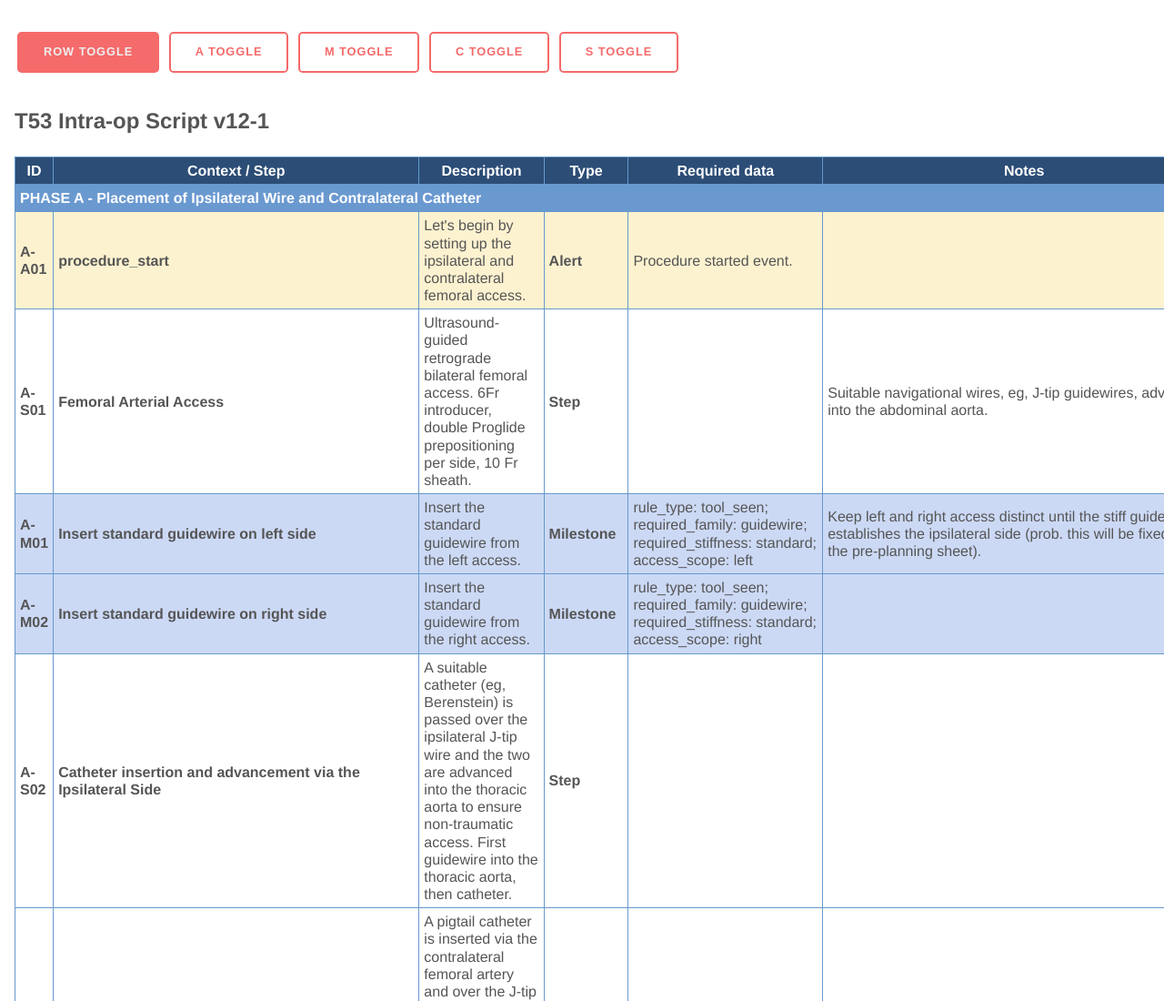
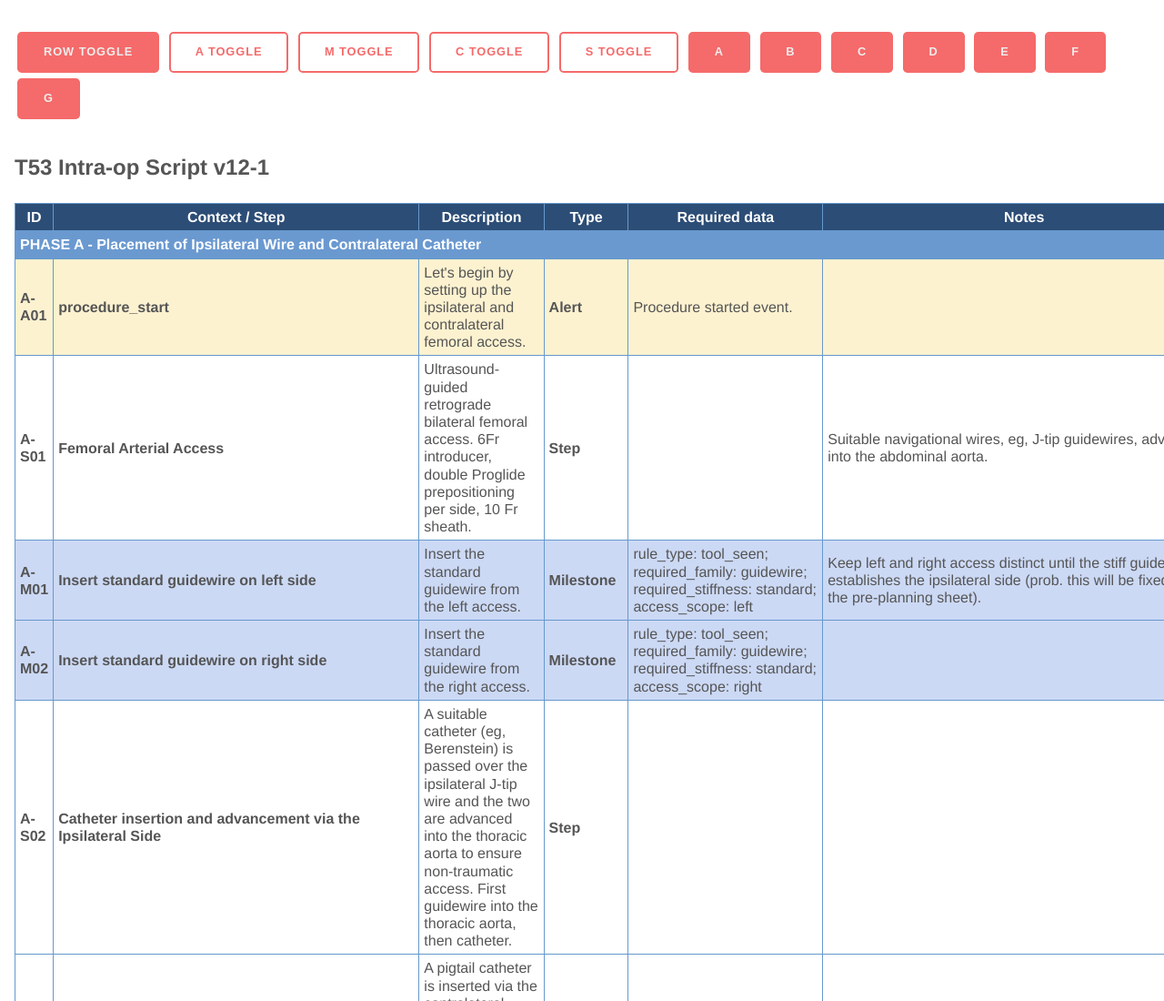
Before and after one commit to beninform/test-web-page, a website: page docs/intraop/index.html in a window 1280 px wide. Shown: the top 1100 px of the page at 91% size. Drawn offline with Linux system fonts and the light colour scheme.

Commit message:
Added phase toggle buttons
The index.html file has seven new button elements added for the phase toggles.

The set-up-table.js file has new if statements from row 70 detecting the initial letter of each row ID value (the phase letter) and updating the row class. Some comments also added. And some redundant const declarations removed (the html already has onClick values.

The .gitignore and server.js files updated.

```diff
--- a/docs/intraop/index.html
+++ b/docs/intraop/index.html
@@ -10,6 +10,13 @@
     <button id='toggleM' onclick="toggleM">M toggle</button>
     <button id='toggleC' onclick="toggleC">C toggle</button>
     <button id='toggleS' onclick="toggleS">S toggle</button>
+    <button class='primary' id='togglePhA' onclick="togglePhA">A</button>
+    <button class='primary' id='togglePhB' onclick="togglePhB">B</button>
+    <button class='primary' id='togglePhC' onclick="togglePhC">C</button>
+    <button class='primary' id='togglePhD' onclick="togglePhD">D</button>
+    <button class='primary' id='togglePhE' onclick="togglePhE">E</button>
+    <button class='primary' id='togglePhF' onclick="togglePhF">F</button>
+    <button class='primary' id='togglePhG' onclick="togglePhG">G</button>
     <meta name="viewport" content="width=device-width, initial-scale=1">
 
   </head>
--- a/docs/intraop/js/set-up-table.js
+++ b/docs/intraop/js/set-up-table.js
@@ -10,6 +10,7 @@ fetch(datafile)
     })
     .then(data => {
 
+    	// create the table
 		const tableContainer = document.querySelector('#table-container');
 		const table = document.createElement('table');
         const thead = document.createElement('thead');
@@ -34,6 +35,7 @@ fetch(datafile)
 
         const rows = data.tables[0].rows;
 
+        // populate the table rows
         rows.forEach(row => {
             var rowEl = document.createElement('tr');
             var rowTypeIsNormal = true;
@@ -41,8 +43,9 @@ fetch(datafile)
             	var cellText = row[col_head];
             	const td = document.createElement('td');
 
-            	// IF it is the first cell of a row
+            	// IF it is the first cell of a row, set the row class based on the initial content
             	if ((cellText) && (i==0)) {
+	            	var cellLeft1 = cellText.slice(0, 1);
 	            	var cellLeft6 = cellText.slice(0, 6);
 	            	var cellLeft9 = cellText.slice(0, 9);
 	            	var cellText2 = cellText.slice(2, 3);
@@ -63,6 +66,21 @@ fetch(datafile)
 	            	}
 	            	if (cellLeft9=='REPEAT SA') {
 		            	rowEl.classList.add('yellow');
+	            	}
+	            	if        (cellLeft1=='A') {
+	            		rowEl.classList.add('phase-a');
+	            	} else if (cellLeft1=='B') {
+	            		rowEl.classList.add('phase-b');
+	            	} else if (cellLeft1=='C') {
+	            		rowEl.classList.add('phase-c');
+	            	} else if (cellLeft1=='D') {
+	            		rowEl.classList.add('phase-d');
+	            	} else if (cellLeft1=='E') {
+	            		rowEl.classList.add('phase-e');
+	            	} else if (cellLeft1=='F') {
+	            		rowEl.classList.add('phase-f');
+	            	} else if (cellLeft1=='G') {
+	            		rowEl.classList.add('phase-g');
 	            	}
 
 	            	td.setAttribute('style', 'font-weight:bold');
@@ -106,16 +124,14 @@ fetch(datafile)
         });
     })
     .then(x => {
-		const toggleButton = document.getElementById('toggleRows');
-		const toggleA = document.getElementById('toggleA');
-		const toggleM = document.getElementById('toggleM');
+    	// Set up the first and second column width changes for toggling
 
 		const thead = document.getElementsByTagName('thead')[0];
 		const contextHead = thead.getElementsByTagName('th')[1]
 		const descrHead = thead.getElementsByTagName('th')[2]
 
 		const cellContents = document.querySelectorAll('.detail-text');
-		toggleButton.addEventListener('click', () => {
+		toggleRows.addEventListener('click', () => {
 			contextHead.classList.toggle('wide-context');
 			descrHead.classList.toggle('slim-descr');
 			cellContents.forEach(cell => {
@@ -124,7 +140,7 @@ fetch(datafile)
 		})
 
 		const rowsA = document.querySelectorAll('.alert');
-		const rowsY = document.querySelectorAll('.yellow');
+		const rowsY = document.querySelectorAll('.yellow');  // lumps all yellow full-width rows in with alerts for toggling
 		toggleA.addEventListener('click', () => {
 			rowsY.forEach(row => row.classList.toggle('hide'))
 			rowsA.forEach(row => {
@@ -153,6 +169,59 @@ fetch(datafile)
 			})
 		})
 
+		const rowsPhA = document.querySelectorAll('.phase-a');
+		togglePhA.addEventListener('click', () => {
+			rowsY.forEach(row => row.classList.toggle('hide'))  // first yellow full-width row lumped into phase A
+			rowsPhA.forEach(row => {
+				row.classList.toggle('hide');
+			})
+		})
+		const rowsPhB = document.querySelectorAll('.phase-b');
+		togglePhB.addEventListener('click', () => {
+			rowsPhB.forEach(row => {
+				row.classList.toggle('hide');
+			})
+		})
+
+		const rowsPhC = document.querySelectorAll('.phase-c');
+		togglePhC.addEventListener('click', () => {
+			rowsPhC.forEach(row => {
+				row.classList.toggle('hide');
+			})
+		})
+		const rowsPhD = document.querySelectorAll('.phase-d');
+		togglePhD.addEventListener('click', () => {
+			rowsPhD.forEach(row => {
+				row.classList.toggle('hide');
+			})
+		})
+		const rowsPhE = document.querySelectorAll('.phase-e');
+		togglePhE.addEventListener('click', () => {
+			rowsPhE.forEach(row => {
+				row.classList.toggle('hide');
+			})
+		})
+		const rowsPhF = document.querySelectorAll('.phase-f');
+		togglePhF.addEventListener('click', () => {
+			rowsPhF.forEach(row => {
+				row.classList.toggle('hide');
+			})
+		})
+		const rowsPhG = document.querySelectorAll('.phase-g');
+		togglePhG.addEventListener('click', () => {
+			rowsPhG.forEach(row => {
+				row.classList.toggle('hide');
+			})
+		})
+
+
+
+
+
+
+
+
+
     })
     .catch(error => {
         console.error('Error loading JSON and making table:', error);
```
Also changed, not shown: server.js (+4 -4 lines), 1 other file.
